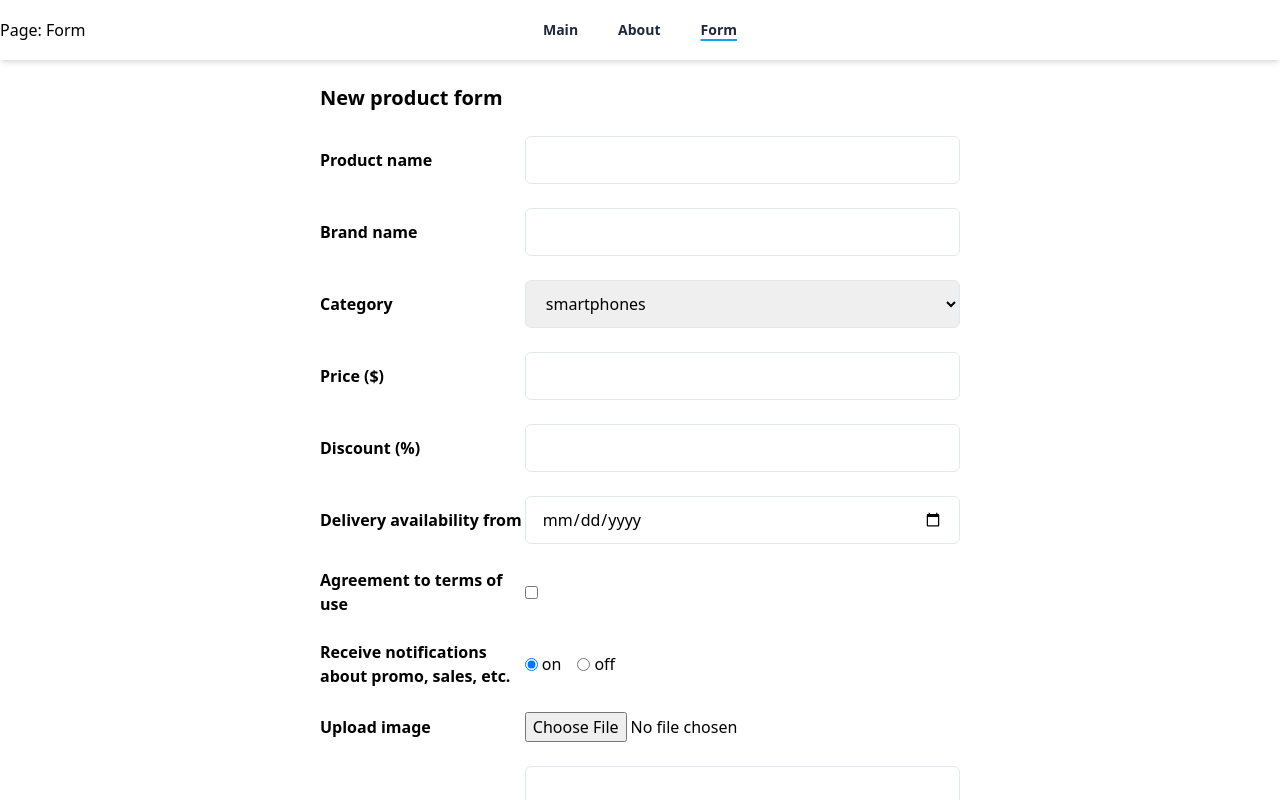
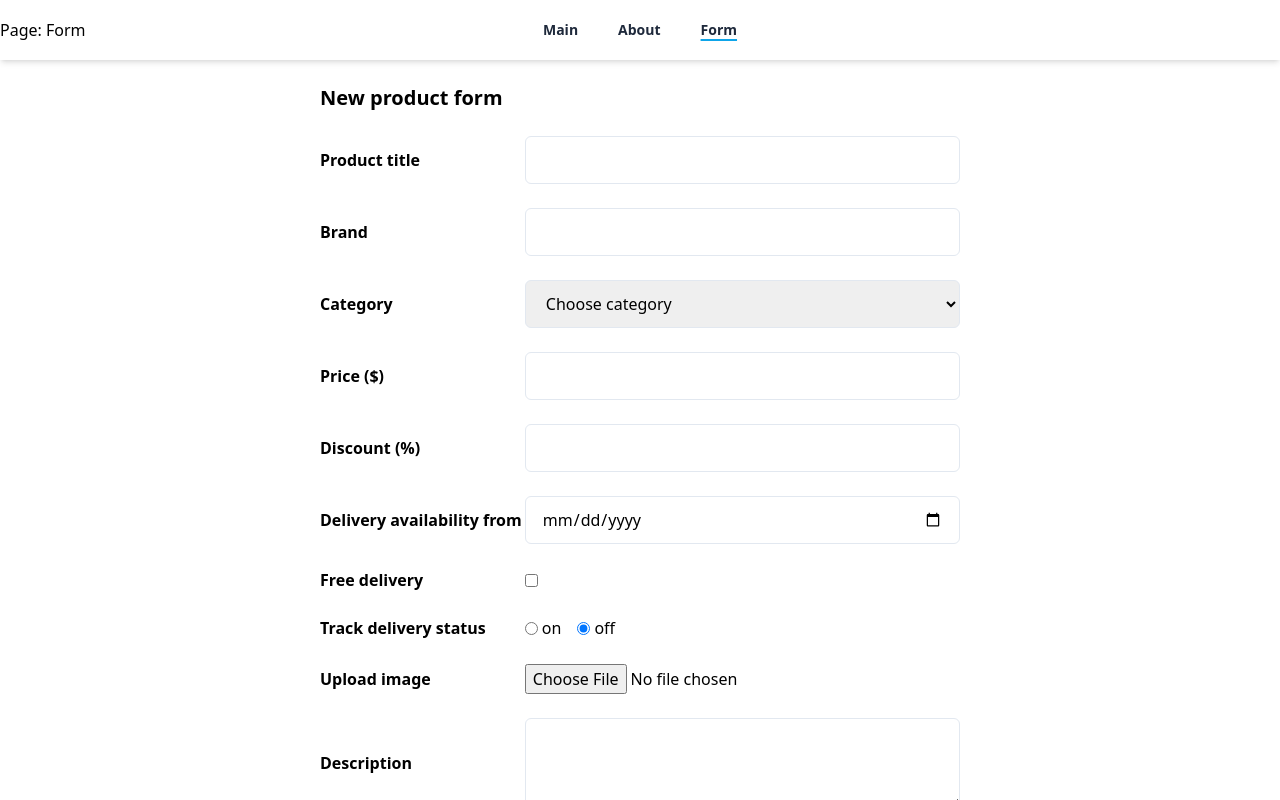
Before and after one commit to avpankov/RSS-React, a React (Vite) app: page /form in a window 1280 px wide. Shown: the top 800 px of the page. Built offline with nearby package versions, Linux system fonts and the light colour scheme.

Commit message:
feat: add validation

```diff
--- a/src/components/MyForm.tsx
+++ b/src/components/MyForm.tsx
@@ -1,9 +1,10 @@
-import { IProduct } from 'interfaces';
+import { IProduct, IValidationFields } from 'interfaces';
 import React, { createRef, FormEvent, RefObject } from 'react';
 import { Form } from 'react-router-dom';
-import { determineTodaysDate } from '../utils/utils';
 import products from '../data/products.json';
 import ListOfCards from './ListOfCards';
+import { determineTodaysDate } from '../utils/utils';
+import { validateForm } from '../utils/validateForm';
 
 interface FormStateType {
   productImageUrl: string;
@@ -20,8 +21,8 @@ class MyForm extends React.Component<unknown, FormStateType> {
   category: RefObject<HTMLSelectElement>;
   thumbnail: RefObject<HTMLInputElement>;
   date: RefObject<HTMLInputElement>;
-  agreement: RefObject<HTMLInputElement>;
-  notifications: RefObject<HTMLDivElement>;
+  delivery: RefObject<HTMLInputElement>;
+  tracking: RefObject<HTMLDivElement>;
 
   constructor(props: IProduct) {
     super(props);
@@ -33,8 +34,8 @@ class MyForm extends React.Component<unknown, FormStateType> {
     this.category = createRef();
     this.thumbnail = createRef();
     this.date = createRef();
-    this.agreement = createRef();
-    this.notifications = createRef();
+    this.delivery = createRef();
+    this.tracking = createRef();
     this.state = {
       productImageUrl: '',
       products: products.products,
@@ -56,7 +57,7 @@ class MyForm extends React.Component<unknown, FormStateType> {
   }
 
   handleRadioValue() {
-    const radio = this.notifications.current as HTMLInputElement;
+    const radio = this.tracking.current as HTMLInputElement;
     const inputs = radio.querySelectorAll('input') as NodeListOf<HTMLInputElement>;
     const arr = Array.from(inputs);
     return arr.find((el) => el.checked)?.value;
@@ -64,6 +65,16 @@ class MyForm extends React.Component<unknown, FormStateType> {
 
   handleSubmit(event: FormEvent) {
     event.preventDefault();
+    const fields: IValidationFields = {
+      title: this.title,
+      brand: this.brand,
+      category: this.category,
+      price: this.price,
+      discountPercentage: this.discountPercentage,
+      date: this.date,
+      thumbnail: this.thumbnail,
+    };
+    if (validateForm(fields)) {
       const arr = this.state.products;
       const newProduct: IProduct = {
         id: arr.length + 1,
@@ -74,29 +85,16 @@ class MyForm extends React.Component<unknown, FormStateType> {
         brand: (this.brand.current as HTMLInputElement).value,
         category: (this.category.current as HTMLSelectElement).value,
         thumbnail: this.state.productImageUrl,
-      agreement: (this.agreement.current as HTMLInputElement).checked,
-      notifications: this.handleRadioValue(),
+        delivery: (this.delivery.current as HTMLInputElement).checked,
+        tracking: this.handleRadioValue(),
       };
       arr.push(newProduct);
       this.setState({ products: arr, showMessage: true });
       setTimeout(() => {
         this.setState({ showMessage: false });
       }, 3000);
-    this.resetForm();
+      (event.target as HTMLFormElement).reset();
     }
-
-  resetForm() {
-    (this.title.current as HTMLInputElement).value = '';
-    (this.description.current as HTMLTextAreaElement).value = '';
-    (this.price.current as HTMLInputElement).value = '';
-    (this.discountPercentage.current as HTMLInputElement).value = '';
-    (this.brand.current as HTMLInputElement).value = '';
-    (this.category.current as HTMLSelectElement).value = 'smartphones';
-    (this.thumbnail.current as HTMLInputElement).value = '';
-    (this.date.current as HTMLInputElement).value = '';
-    (this.agreement.current as HTMLInputElement).value = '';
-    (this.notifications.current as HTMLInputElement).value = '';
-    this.setState({ productImageUrl: '' });
   }
 
   render() {
@@ -113,37 +111,51 @@ class MyForm extends React.Component<unknown, FormStateType> {
         }
         <div className="w-1/2 mx-auto py-6">
           <h2 className="text-xl font-semibold">New product form</h2>
-          <Form onSubmit={(event) => this.handleSubmit(event)} onReset={() => this.resetForm()}>
+          <Form
+            onSubmit={(event) => this.handleSubmit(event)}
+            onReset={(event) => (event.target as HTMLFormElement).reset}
+            id="form"
+          >
             <div className="my-6">
-              <label className="flex w-full items-center">
-                <span className="w-[32%] font-semibold">Product name</span>
+              <label className="flex w-full items-center relative">
+                <span className="w-[32%] font-semibold">Product title</span>
                 <input
                   type="text"
                   name="title"
                   ref={this.title}
                   className="w-[68%] h-[48px] p-4 rounded-md border border-slate-200 outline-brand"
                 />
+                <span className="absolute invisible -bottom-5 left-[32%] text-red-500 text-sm">
+                  This field is required.
+                </span>
               </label>
             </div>
             <div className="my-6">
-              <label className="flex w-full items-center">
-                <span className="w-[32%] font-semibold">Brand name</span>
+              <label className="flex w-full items-center relative">
+                <span className="w-[32%] font-semibold">Brand</span>
                 <input
                   type="text"
                   name="brand"
                   ref={this.brand}
                   className="w-[68%] h-[48px] p-4 rounded-md border border-slate-200 outline-brand"
                 />
+                <span className="absolute invisible -bottom-5 left-[32%] text-red-500 text-sm">
+                  This field is required.
+                </span>
               </label>
             </div>
             <div className="my-6">
-              <label className="flex w-full items-center">
+              <label className="flex w-full items-center relative">
                 <span className="w-[32%] font-semibold">Category</span>
                 <select
                   name="category"
                   ref={this.category}
+                  defaultValue="defaultValue"
                   className="w-[68%] h-[48px] px-4 py-2 rounded-md border border-slate-200 outline-brand"
                 >
+                  <option value="defaultValue" disabled>
+                    Choose category
+                  </option>
                   <option value="smartphones">smartphones</option>
                   <option value="laptops">laptops</option>
                   <option value="fragrances">fragrances</option>
@@ -165,10 +177,13 @@ class MyForm extends React.Component<unknown, FormStateType> {
                   <option value="motorcycle">motorcycle</option>
                   <option value="lighting">lighting</option>
                 </select>
+                <span className="absolute invisible -bottom-5 left-[32%] text-red-500 text-sm">
+                  This field is required.
+                </span>
               </label>
             </div>
             <div className="my-6">
-              <label className="flex w-full items-center">
+              <label className="flex w-full items-center relative">
                 <span className="w-[32%] font-semibold">Price ($)</span>
                 <input
                   type="number"
@@ -177,10 +192,13 @@ class MyForm extends React.Component<unknown, FormStateType> {
                   ref={this.price}
                   className="w-[68%] h-[48px] p-4 rounded-md border border-slate-200 outline-brand"
                 />
+                <span className="absolute invisible -bottom-5 left-[32%] text-red-500 text-sm">
+                  This field is required.
+                </span>
               </label>
             </div>
             <div className="my-6">
-              <label className="flex w-full items-center">
+              <label className="flex w-full items-center relative">
                 <span className="w-[32%] font-semibold">Discount (%)</span>
                 <input
                   type="number"
@@ -190,10 +208,13 @@ class MyForm extends React.Component<unknown, FormStateType> {
                   ref={this.discountPercentage}
                   className="w-[68%] h-[48px] p-4 rounded-md border border-slate-200 outline-brand"
                 />
+                <span className="absolute invisible -bottom-5 left-[32%] text-red-500 text-sm">
+                  This field is required.
+                </span>
               </label>
             </div>
             <div className="my-6">
-              <label className="flex w-full items-center">
+              <label className="flex w-full items-center relative">
                 <span className="w-[32%] font-semibold">Delivery availability from</span>
                 <input
                   type="date"
@@ -202,33 +223,34 @@ class MyForm extends React.Component<unknown, FormStateType> {
                   ref={this.date}
                   className="w-[68%] h-[48px] p-4 rounded-md border border-slate-200 outline-brand"
                 />
+                <span className="absolute invisible -bottom-5 left-[32%] text-red-500 text-sm">
+                  This field is required.
+                </span>
               </label>
             </div>
             <div className="my-6">
-              <label className="flex w-full items-center">
-                <span className="w-[32%] font-semibold">Agreement to terms of use</span>
-                <input type="checkbox" name="agreement" ref={this.agreement} />
+              <label className="flex w-full items-center relative">
+                <span className="w-[32%] font-semibold">Free delivery</span>
+                <input type="checkbox" name="agreement" ref={this.delivery} />
               </label>
             </div>
             <div className="my-6">
-              <div className="flex w-full items-center">
-                <span className="w-[32%] font-semibold">
-                  Receive notifications about promo, sales, etc.
-                </span>
-                <div className="flex space-x-4" ref={this.notifications}>
+              <div className="flex w-full items-center relative">
+                <span className="w-[32%] font-semibold">Track delivery status</span>
+                <div className="flex space-x-4" ref={this.tracking}>
                   <label className="flex items-center space-x-1">
-                    <input type="radio" name="notifications" value="on" defaultChecked />
+                    <input type="radio" name="tracking" value="on" />
                     <span>on</span>
                   </label>
                   <label className="flex items-center space-x-1">
-                    <input type="radio" name="notifications" value="off" />
+                    <input type="radio" name="tracking" value="off" defaultChecked />
                     <span>off</span>
                   </label>
                 </div>
               </div>
             </div>
             <div className="my-6">
-              <label className="flex w-full items-center">
+              <label className="flex w-full items-center relative">
                 <span className="w-[32%] font-semibold">Upload image</span>
                 <input
                   type="file"
@@ -237,10 +259,13 @@ class MyForm extends React.Component<unknown, FormStateType> {
                   accept=".jpg, .jpeg, .png"
                   onChange={() => this.handleUploadedImage()}
                 />
+                <span className="absolute invisible -bottom-5 left-[32%] text-red-500 text-sm">
+                  This field is required.
+                </span>
               </label>
             </div>
             <div className="my-6">
-              <label className="flex w-full items-center">
+              <label className="flex w-full items-center relative">
                 <span className="w-[32%] font-semibold">Description</span>
                 <textarea
                   name="description"
@@ -266,11 +291,11 @@ class MyForm extends React.Component<unknown, FormStateType> {
             </div>
           </Form>
         </div>
-        {this.state.products.filter((product) => product.notifications).length > 0 && (
+        {this.state.products.filter((product) => product.tracking).length > 0 && (
           <h2 className="text-xl font-semibold mb-6">List of my products</h2>
         )}
         <section className="flex flex-row flex-wrap justify-start gap-6 mb-6">
-          <ListOfCards products={this.state.products.filter((product) => product.notifications)} />
+          <ListOfCards products={this.state.products.filter((product) => product.tracking)} />
         </section>
       </div>
     );
--- a/src/utils/utils.ts
+++ b/src/utils/utils.ts
@@ -1,6 +1,6 @@
 export function determineTodaysDate() {
   const D = new Date();
-  const year = D.getFullYear()
+  const year = D.getFullYear();
   const month = D.getMonth().toString().length > 1 ? D.getMonth() + 1 : '0' + (D.getMonth() + 1);
   const day = D.getDate();
   return `${year}-${month}-${day}`;
--- /dev/null
+++ b/src/utils/validateForm.ts
@@ -0,0 +1,48 @@
+import { RefObject } from 'react';
+import { IValidationFields } from 'interfaces';
+
+export function validateForm(newProduct: IValidationFields) {
+  const arr = [];
+  arr.push(validateInput(newProduct.title));
+  arr.push(validateInput(newProduct.brand));
+  arr.push(validateCategorySelect(newProduct.category));
+  arr.push(validateInput(newProduct.price));
+  arr.push(validateInput(newProduct.discountPercentage));
+  arr.push(validateInput(newProduct.date));
+  arr.push(validateInput(newProduct.thumbnail));
+  return arr.every((el) => el === true) ? true : false;
+}
+
+function validateInput(input: RefObject<HTMLInputElement>) {
+  const value = input.current?.value;
+  const message = input.current?.parentElement?.querySelector('.absolute');
+  if (value !== '') {
+    input.current?.classList.remove('border-2', 'border-red-500');
+    message?.classList.remove('visible');
+    message?.classList.add('invisible');
+    return true;
+  } else {
+    if (input.current?.type !== 'file') {
+      input.current?.classList.add('border-2', 'border-red-500');
+    }
+    message?.classList.remove('invisible');
+    message?.classList.add('visible');
+    return false;
+  }
+}
+
+function validateCategorySelect(select: RefObject<HTMLSelectElement>) {
+  const value = select.current?.value;
+  const message = select.current?.parentElement?.querySelector('.absolute');
+  if (value !== 'defaultValue') {
+    select.current?.classList.remove('border-2', 'border-red-500');
+    message?.classList.remove('visible');
+    message?.classList.add('invisible');
+    return true;
+  } else {
+    select.current?.classList.add('border-2', 'border-red-500');
+    message?.classList.remove('invisible');
+    message?.classList.add('visible');
+    return false;
+  }
+}
```
Also changed, not shown: src/interfaces.ts (+14 -2 lines). Lines whose indentation alone changed are shown as unchanged.
